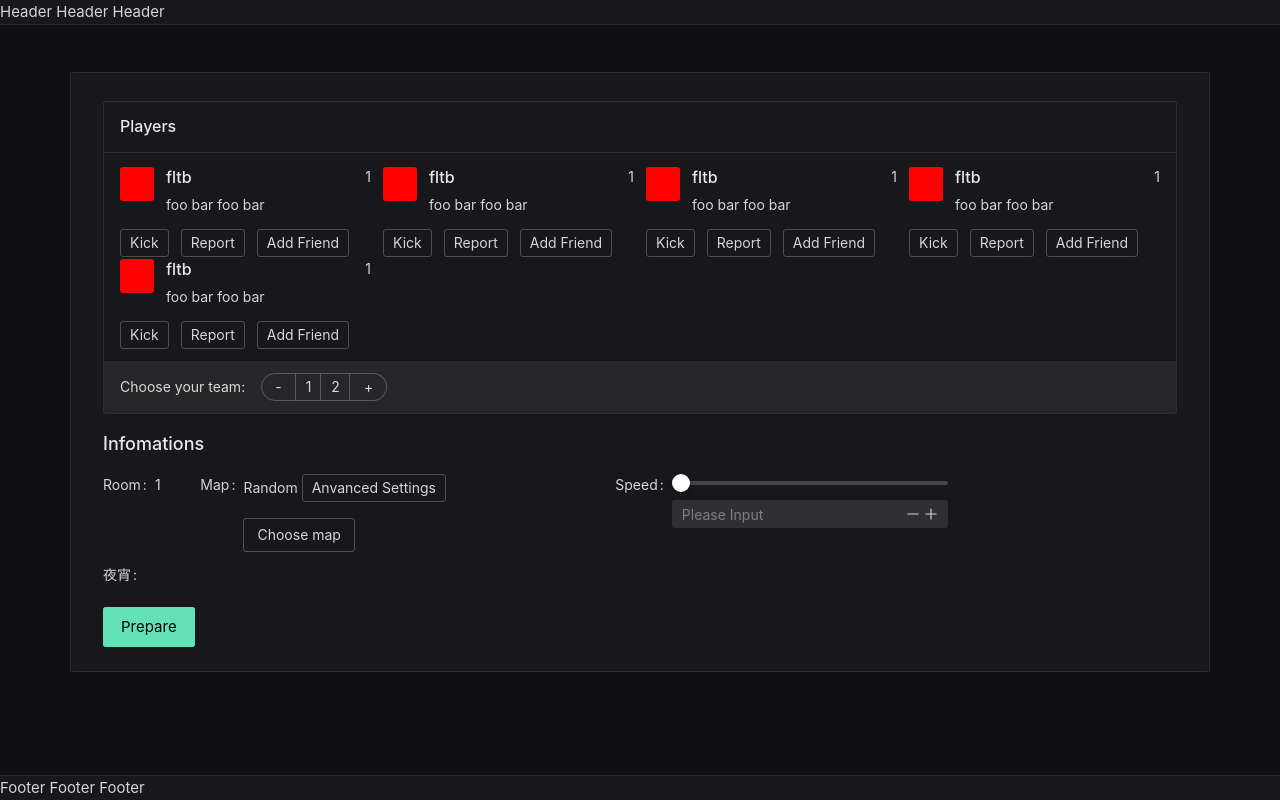
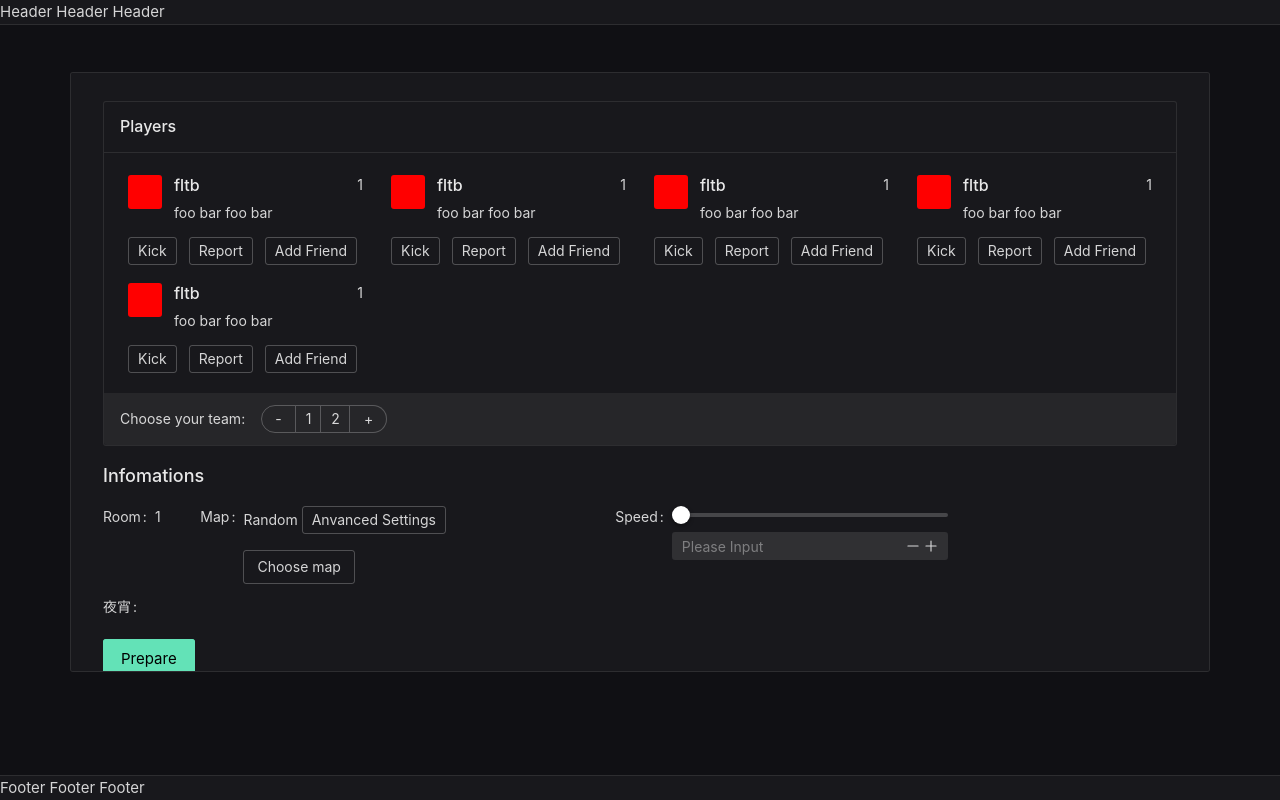
Before and after one commit to fltb/generale-vue, a Vue app: page /game/1 in a window 1280 px wide. Both pictures are taken after a click on the button 907 px from the left and 317 px from the top of the page. Built offline with nearby package versions, Linux system fonts and the light colour scheme.

Commit message:
added basic ui actions

```diff
--- a/src/views/SingleGameView.vue
+++ b/src/views/SingleGameView.vue
@@ -12,23 +12,20 @@
                     <template #action>
                         <span class="me-3">Choose your team:</span>
                         <n-button-group size="small">
-                            <n-button type="default" round>
+                            <n-button type="default" round @click="deleteTeam()">
                                 -
                             </n-button>
-                            <n-button type="default">
-                                1
+                            <n-button v-for="team in teams" type="default" @click="chooseTeam(team)">
+                                {{ team }}
                             </n-button>
-                            <n-button type="default">
-                                2
-                            </n-button>
-                            <n-button type="default" round>
+                            <n-button type="default" round @click="addTeam()">
                                 +
                             </n-button>
                         </n-button-group>
                     </template>
                     <n-grid x-gap="12" cols="2 400:3 600:4">
                         <n-gi v-for="player in playerList">
-                            <n-thing>
+                            <n-thing class="m-2">
                                 <template #avatar>
                                     <n-avatar :style="{
                                         backgroundColor: player.color
@@ -45,13 +42,13 @@
                                 </template>
                                 <template #action>
                                     <n-space>
-                                        <n-button size="small" @click="kick(player.uuid)" >
+                                        <n-button size="small" @click="kick(player.uuid)">
                                             Kick
                                         </n-button>
-                                        <n-button size="small" @click="report(player.uuid)" >
+                                        <n-button size="small" @click="report(player.uuid)">
                                             Report
                                         </n-button>
-                                        <n-button size="small" @click="addFriend(player.uuid)" >
+                                        <n-button size="small" @click="addFriend(player.uuid)">
                                             Add Friend
                                         </n-button>
                                     </n-space>
@@ -236,6 +233,10 @@ export default {
                 { color: "#FF0000", username: "fltb", team: "1", description: "foo bar foo bar", uuid: "5d79f1d0-c6a9-4bc8-92d8-8e2614c87d0c" },
                 { color: "#FF0000", username: "fltb", team: "1", description: "foo bar foo bar", uuid: "5d79f1d0-c6a9-4bc8-92d8-8e2614c87d0c" },
             ],
+            /**
+             * @type {Array<Number>}
+             */
+            teams: [1, 2],
             // in room vars end::
 
             // in game vars begin::
@@ -293,6 +294,23 @@ export default {
         kick(uuid) { },
         report(uuid) { },
         addFriend(uuid) { },
+        addTeam() {
+            if (this.teams.length > 20){
+                return
+            }
+            this.teams.push(this.teams[this.teams.length - 1] + 1) },
+        deleteTeam() {
+            if (this.teams.length <= 2) {
+                return;
+            }
+            const current = String(this.teams[this.teams.length - 1]);
+            let removable = true
+            this.playerList.forEach(player => { if (player.team === current) { removable = false } })
+            if (removable) {
+                this.teams.pop()
+            }
+        },
+        chooseTeam(team){},
         // room methods end::
         reset() {
             this.$refs.zoomer.setData({
```
